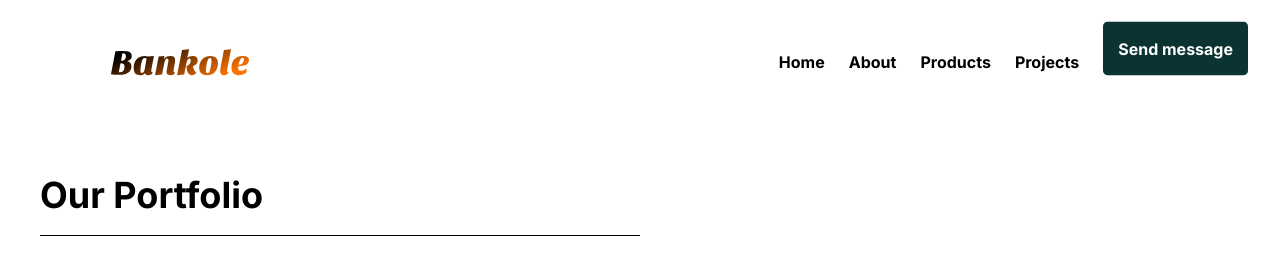
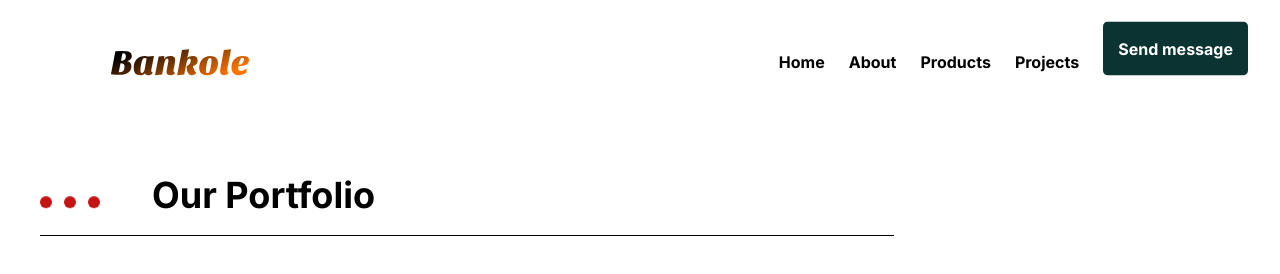
Before and after one commit to Bankole411/TripplePlusIntegratedServices, a React (Create React App) app: page /projects in a window 1280 px wide. Shown: the top 274 px of the page. Built offline with nearby package versions, Linux system fonts and the light colour scheme; grey boxes are pictures that could not be loaded.

Commit message:
Homepage text style update

```diff
--- a/src/components/Hero.js
+++ b/src/components/Hero.js
@@ -3,7 +3,7 @@ import { useState } from "react"
 import { Link } from 'react-router-dom'
 import ProjectGrid from './ProjectGrid';
 import ApproachSection from './ApproachSection';
-import {paint_products} from "./data";
+import { paint_products } from "./data";
 
 import { Autoplay } from 'swiper/modules';
 import { Swiper, SwiperSlide } from 'swiper/react';
@@ -66,7 +66,7 @@ export default function Hero(card) {
                     <div className='font-semibold'>
                         <h1 className='text-3xl mb-5'>Tripple Plus Integrated Services</h1>
                         <div className='w-full h-[1px] bg-[#000000] mb-5'></div>
-                        <p className='text-xl'>Let's add a plus to your property</p>
+                        <p className='text-xl'>Let's add a <pre className=' inline text-pink-600 italic'>plus</pre> to your property</p>
                     </div>
                     <div>
                         <div className='hero-carousel'>
@@ -94,15 +94,12 @@ export default function Hero(card) {
             </div>
 
             <div className='md:hidden lg:hidden xl-hidden px-5 py-5'>
+                <div className='font-extrabold mx-auto text-center mb-5'>
+                    <p className='mb-3 text-2xl'>Tripple Plus Integrated Services</p>
+                    <p className='font-bold text-[15px]'>let's add a <pre className=' inline text-pink-600 italic'>plus</pre> to your property</p>
+                </div>
                 <div className='grid grid-cols-12 flex flex-row items-center'>
-                <div className='rotate-180 col-span-1 font-extrabold' style={{ writingMode: 'vertical-rl' }}>
-                    Tripple Plus Integrated Services
-                </div>
-
-                <p className='rotate-180 col-span-1 font-bold text-[12px]' style={{ writingMode: 'vertical-rl' }}>let's add a plus to your property</p>
-
-
-                <div className='hero-carousel col-span-10'>
+                    <div className='hero-carousel col-span-12'>
                         <Swiper
                             spaceBetween={30}
                             centeredSlides={true}
--- a/src/pages.js/Projects.js
+++ b/src/pages.js/Projects.js
@@ -34,10 +34,24 @@ export default function Projects() {
   return (
     <section>
       <div className="mb-20 mx-5 md:ml-10 mt-20">
-        <div className="lg:mt-20 mt-5 max-w-[600px]">
+        <div className="lg:mt-20 mt-5 max-w-[600px] flex flex-row items-center">
+        <div className='mr-5 flex flex-row md:mr-10'>
+                <span class="animate-bounce relative flex h-3 w-3 mr-3">
+                  <span class="animate-ping absolute inline-flex h-full w-full rounded-full bg-[#C41313] opacity-75"></span>
+                  <span class="relative inline-flex rounded-full h-3 w-3 bg-[#C41313]"></span>
+                </span>
+                <span class="animate-bounce relative flex h-3 w-3 mr-3">
+                  <span class="animate-ping absolute inline-flex h-full w-full rounded-full bg-[#C41313] opacity-75"></span>
+                  <span class="relative inline-flex rounded-full h-3 w-3 bg-[#C41313]"></span>
+                </span>
+                <span class="animate-bounce relative flex h-3 w-3 mr-3">
+                  <span class="animate-ping absolute inline-flex h-full w-full rounded-full bg-[#C41313] opacity-75"></span>
+                  <span class="relative inline-flex rounded-full h-3 w-3 bg-[#C41313]"></span>
+                </span>
+          </div>
           <h1 className="mb-5 font text-4xl font-extrabold">Our Portfolio</h1>
-          <div className='w-full h-[1px] bg-[#000000] mb-10'></div>
         </div>
+        <div className='w-[85%] md:w-[70%] h-[1px] bg-[#000000] mb-10'></div>
 
         <div className="max-width grid grid-cols-1 gap-5 md:grid-cols-2 lg:grid-cols-3 md:mr-10 mt-10 md:mt-10">
           {projects}
```
Lines whose indentation alone changed are shown as unchanged.
